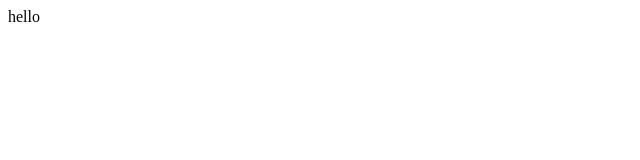
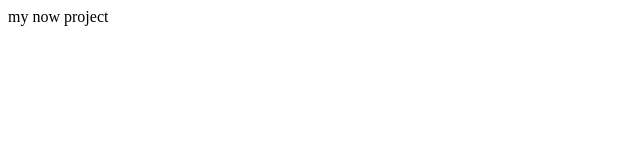
Before and after one commit to karenhov/webdeveloper, a plain HTML site: page project/src/index.html in a window 1280 px wide. Shown: the full height of the page, 0-640 px from the left. Drawn offline with Linux system fonts and the light colour scheme.

Commit message:
initial commit

```diff
--- a/project/src/index.html
+++ b/project/src/index.html
@@ -7,6 +7,6 @@
     <title>hello</title>
 </head>
 <body>
-    hello
+    my now project
 </body>
 </html>
```
